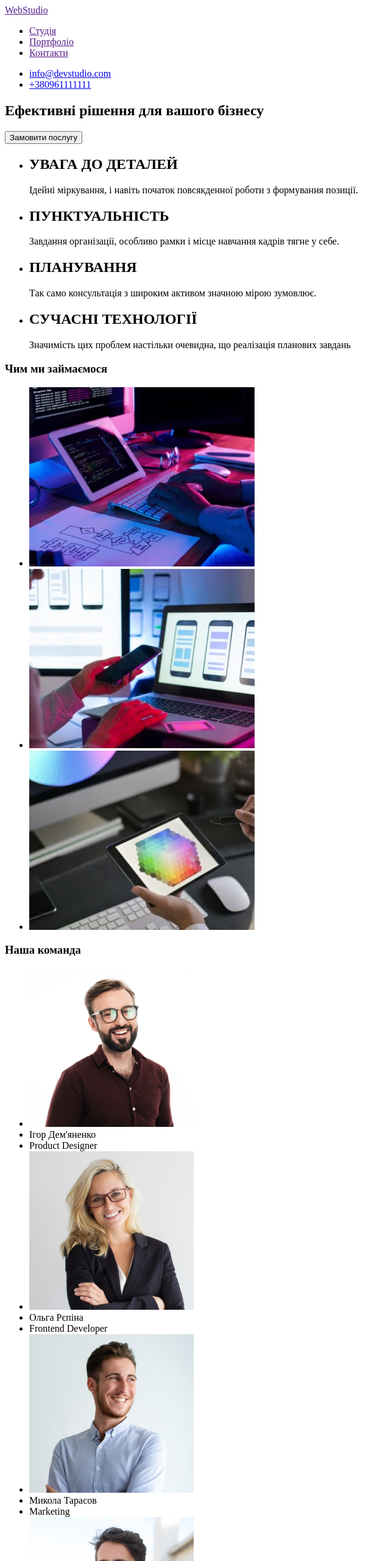
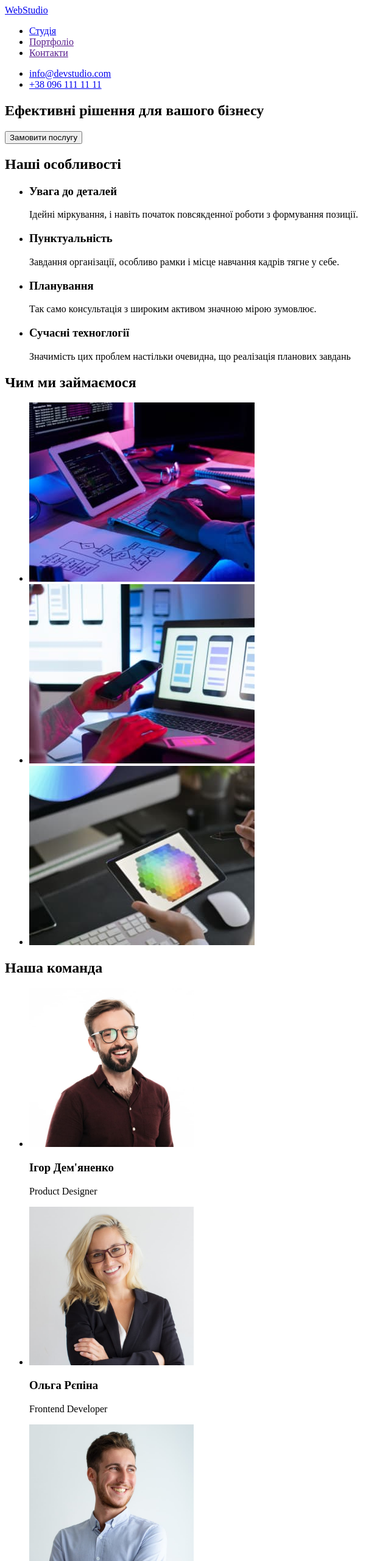
Before and after one commit to AChystiakova/goit-markup-hw-01, a plain HTML site: page index.html in a window 1280 px wide. Shown: the top 2560 px of the page at 61% size, without its empty margins (0-642 px from the left). Drawn offline with Linux system fonts and the light colour scheme.

Commit message:
Update index.html

```diff
--- a/index.html
+++ b/index.html
@@ -9,20 +9,23 @@
 <body>
     <!-- Головна-->
 
-    <header>
-      <a href="">WebStudio</a>
+<header>
 
-        <nav>
+    <nav>
+
+    <a href="./index.html">WebStudio</a>
+
         <ul>
-            <li><a href="">Студія</a></li>
+            <li><a href="./index.html">Студія</a></li>
             <li><a href="">Портфоліо</a></li>
             <li><a href="">Контакти</a></li>
         </ul>
+
         </nav>
 
         <ul>
             <li><a href="mailto:info@devstudio.com">info@devstudio.com</a></li>
-            <li><a href="tel:+380961111111">+380961111111</a></li>
+            <li><a href="tel:+380961111111">+38 096 111 11 11</a></li>
         </ul>
 
     </header>
@@ -31,7 +34,6 @@
 
     <main>
 
-        <div>
             <section>
 
                 <h1>Ефективні рішення для вашого бізнесу</h1>
@@ -39,31 +41,32 @@
 
             </section>
 
-        </div>
+
 
         <section>
+            <h2>Наші особливості</h2>
             <ul>
                 <li>
-                    <h2>УВАГА ДО ДЕТАЛЕЙ</h2>
+                    <h3>Увага до деталей</h3>
                     <p>Ідейні міркування, і навіть початок повсякденної роботи з формування позиції.</p>
                 </li>
                 <li>
-                    <h2>ПУНКТУАЛЬНІСТЬ</h2>
+                    <h3>Пунктуальність</h3>
                     <p>Завдання організації, особливо рамки і місце навчання кадрів тягне у себе.</p>
                 </li>
                 <li>
-                    <h2>ПЛАНУВАННЯ</h2>
+                    <h3>Планування</h3>
                     <p>Так само консультація з широким активом значною мірою зумовлює.</p>
                 </li>
                 <li>
-                    <h2>СУЧАСНІ ТЕХНОЛОГІЇ</h2>
+                    <h3>Сучасні техноглогії</h3>
                     <p>Значимість цих проблем настільки очевидна, що реалізація планових завдань</p>
                 </li>
             </ul>
         </section>
 
         <section>
-            <h3>Чим ми займаємося</h3>
+            <h2>Чим ми займаємося</h2>
             <ul>
                 <li><img src="./images/box1.jpg" alt="клавіатура" width="370"></li>
                 <li><img src="./images/box2.jpg" alt="телефон" width="370"></li>
@@ -73,30 +76,17 @@
 
         <section>
 
-            <h3>Наша команда</h3>
+            <h2>Наша команда</h2>
 
             <ul>
 
-                <li> <img src="./images/imgboy1.jpg" alt="Дизайнер продукта" width="270"></li>
+                <li> <img src="./images/imgboy1.jpg" alt="Дизайнер продукта" width="270"><h3>Ігор Дем'яненко</h3> <p>Product Designer</p></li>
 
-                <li>Ігор Дем'яненко</li>
-                <li>Product Designer</li>
+                <li> <img src="./images/imgg.jpg" alt="Фронт енд розробник" width="270"><h3>Ольга Рєпіна</h3><p>Frontend Developer</p></li>
 
+                <li> <img src="./images/imgboy2.jpg" alt="Маркетинг" width="270"><h3>Микола Тарасов</h3><p>Marketing</p></li>
 
-                <li> <img src="./images/imgg.jpg" alt="Фронт енд розробник" width="270"></li>
-
-                <li>Ольга Рєпіна</li>
-                <li>Frontend Developer</li>
-
-                <li> <img src="./images/imgboy2.jpg" alt="Маркетинг" width="270"></li>
-
-                <li>Микола Тарасов</li>
-                <li>Marketing</li>
-
-                <li> <img src="./images/imgboy3.jpg" alt="Дизайнер" width="270"></li>
-
-                <li>Михайло Єрмаков</li>
-                <li>UI Designer</li>
+                <li> <img src="./images/imgboy3.jpg" alt="Дизайнер" width="270"><h3>Михайло Єрмаков</h3> <p>UI Designer</p></li>
 
             </ul>
         </section>
@@ -107,14 +97,14 @@
 
 <footer>
 
-    <a href="">WebStudio</a>
-    <address>
+    <a href="./index.html">WebStudio</a>
 
-        м. Київ, пр-т Лесі Українки, 26
-        <a href="mailto:info@devstudio.com">info@devstudio.com</a>
-        <a href="tel:+380961111111">+380961111111</a>
+    <ul>
+       <li><a href="https://goo.gl/maps/CPtrU1FHBa2aNyZL9" target="_blank" rel="noopener noreferrer nofollow">г. Киев, пр-т Леси Украинки, 26</a></li>
+       <li><a href="mailto:info@devstudio.com">info@devstudio.com</a></li>
+      <li><a href="tel:+380961111111">+38 096 111 11 11</a></li>
 
-    </address>
+    </ul>
 
 </footer>
 
```
